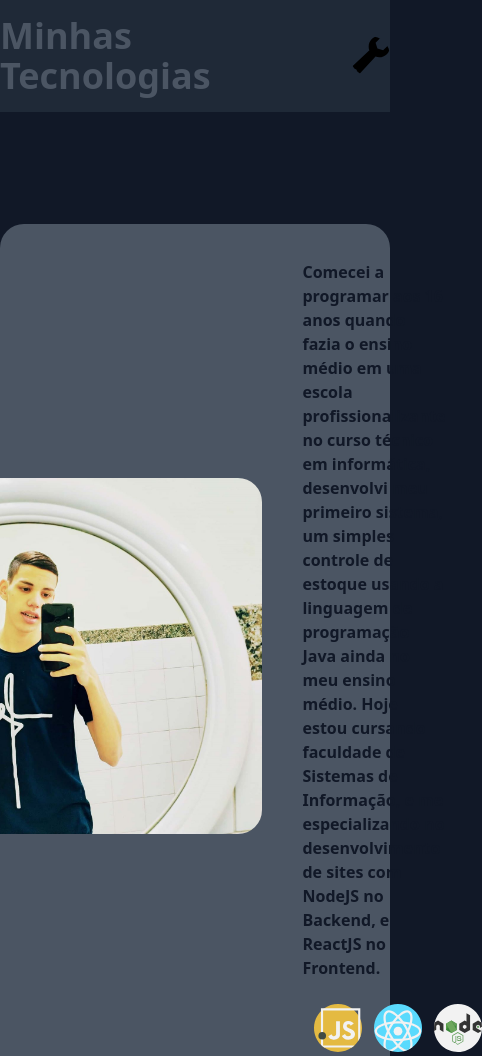
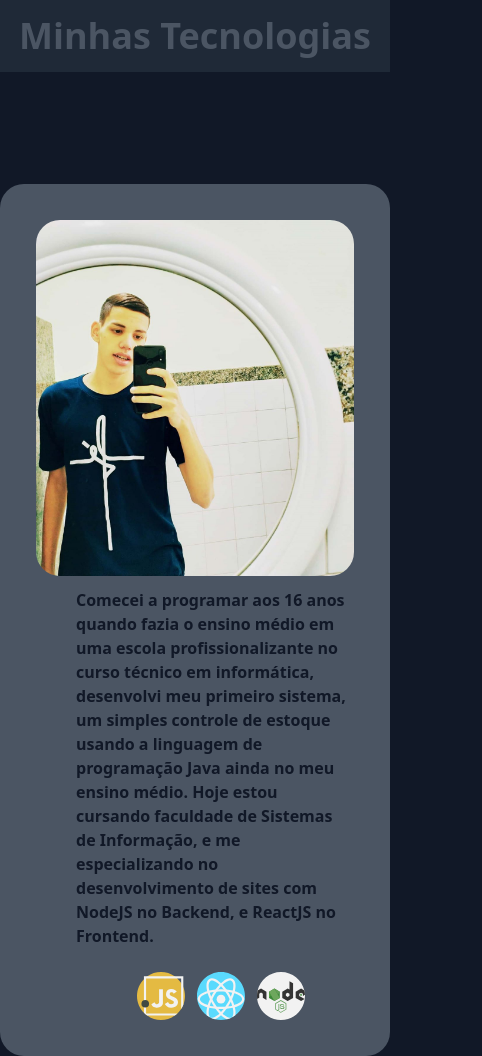
Before and after one commit to jairoevaristo/tailwindcss-project, a plain HTML site: page index.html in a window 390 px wide. Shown: the top 1056 px of the page, 482 px wide, since content can reach past the window. Drawn offline with nearby package versions, Linux system fonts and the light colour scheme.

Commit message:
update responsividade

```diff
--- a/index.html
+++ b/index.html
@@ -8,15 +8,15 @@
 </head>
 <body class="bg-gray-900">
   <header class="bg-gray-800 w-full py-4">
-    <div class="flex justify-between mx-auto max-w-screen-lg items-center">
-      <h1 class="text-4xl font-bold text-gray-600">Minhas Tecnologias</h1>
-      <img src="/img/tech.svg" class="w-10 rounded-3xl" alt="Logo" />
+    <div class="flex justify-center mx-auto max-w-screen-lg items-center md:justify-between">
+      <h1 class="text-4xl font-bold text-gray-600 px-3 md:text-center">Minhas Tecnologias</h1>
+      <img src="/img/tech.svg" class="hidden w-10 rounded-3xl md:block" alt="Logo" />
     </div>
   </header>
-  <section class="flex justify-center bg-gray-600 rounded-3xl mx-auto p-9 my-28 h-full max-w-screen-lg items-center">
+  <section class="flex flex-col justify-center bg-gray-600 rounded-3xl mx-auto p-9 my-28 h-full max-w-screen-lg items-center flex-col md:flex-row">
     <img src="/img/jairo.jpg" class="w-80 rounded-3xl" />
     <div class="max-w-lg ml-10 flex flex-col justify-center items-center">
-      <p class="text-gray-900 font-semibold text-md">Comecei a programar aos 16 anos quando fazia o ensino médio em uma escola profissionalizante no curso técnico em informática, desenvolvi meu primeiro sistema, um simples controle de estoque usando a linguagem de programação Java ainda no meu ensino médio. Hoje estou cursando faculdade de Sistemas de Informação, e me especializando no desenvolvimento de sites com NodeJS no Backend, e ReactJS no Frontend.</p>
+      <p class="text-gray-900 font-semibold text-md mt-3">Comecei a programar aos 16 anos quando fazia o ensino médio em uma escola profissionalizante no curso técnico em informática, desenvolvi meu primeiro sistema, um simples controle de estoque usando a linguagem de programação Java ainda no meu ensino médio. Hoje estou cursando faculdade de Sistemas de Informação, e me especializando no desenvolvimento de sites com NodeJS no Backend, e ReactJS no Frontend.</p>
       <div class="flex mt-6 justify-around items-center">
         <img src="/img/javascript.svg" alt="javascript" class="w-12 ml-3" />
         <img src="/img/react.svg" alt="reactjs" class="w-12 ml-3" />
```
